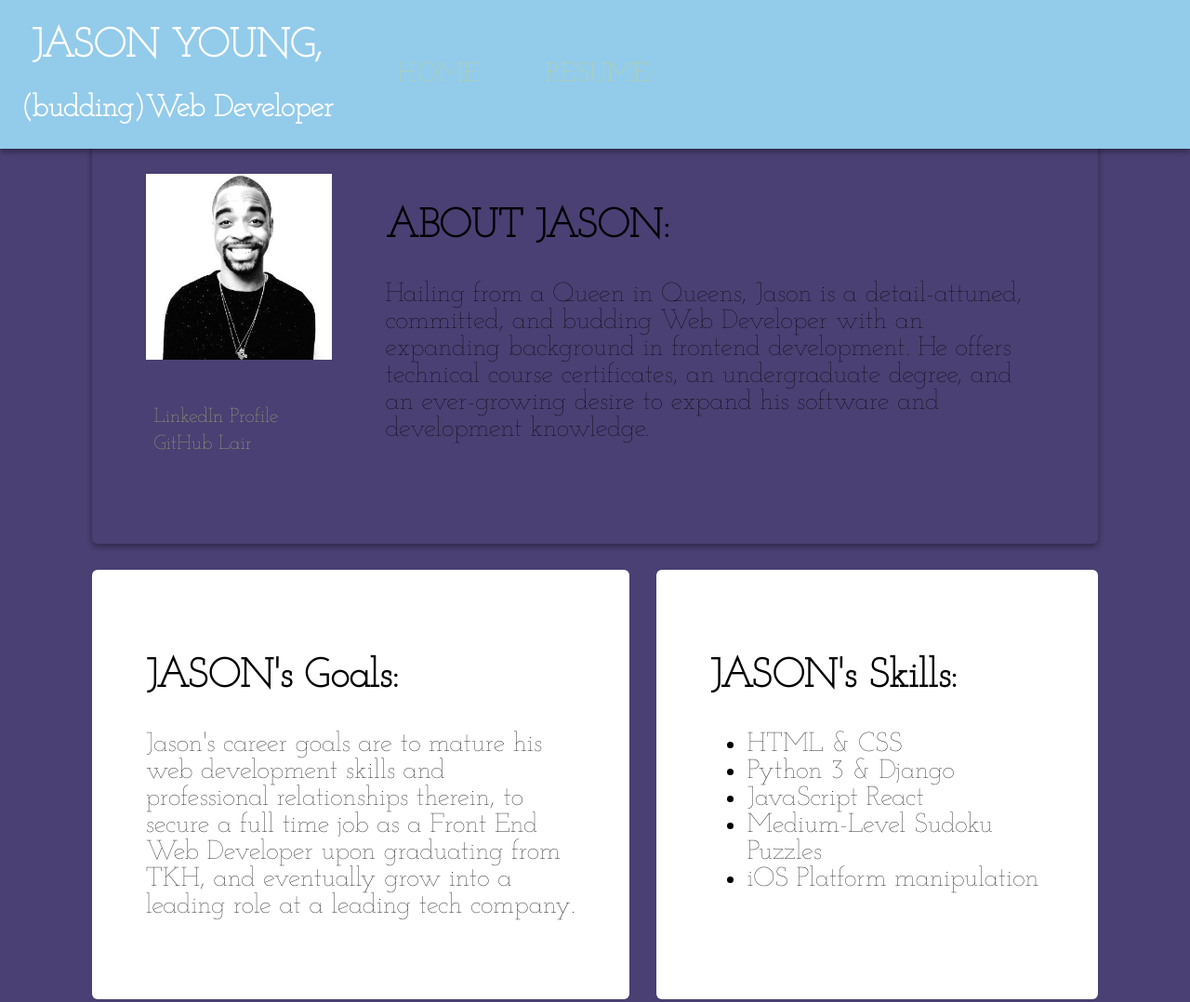
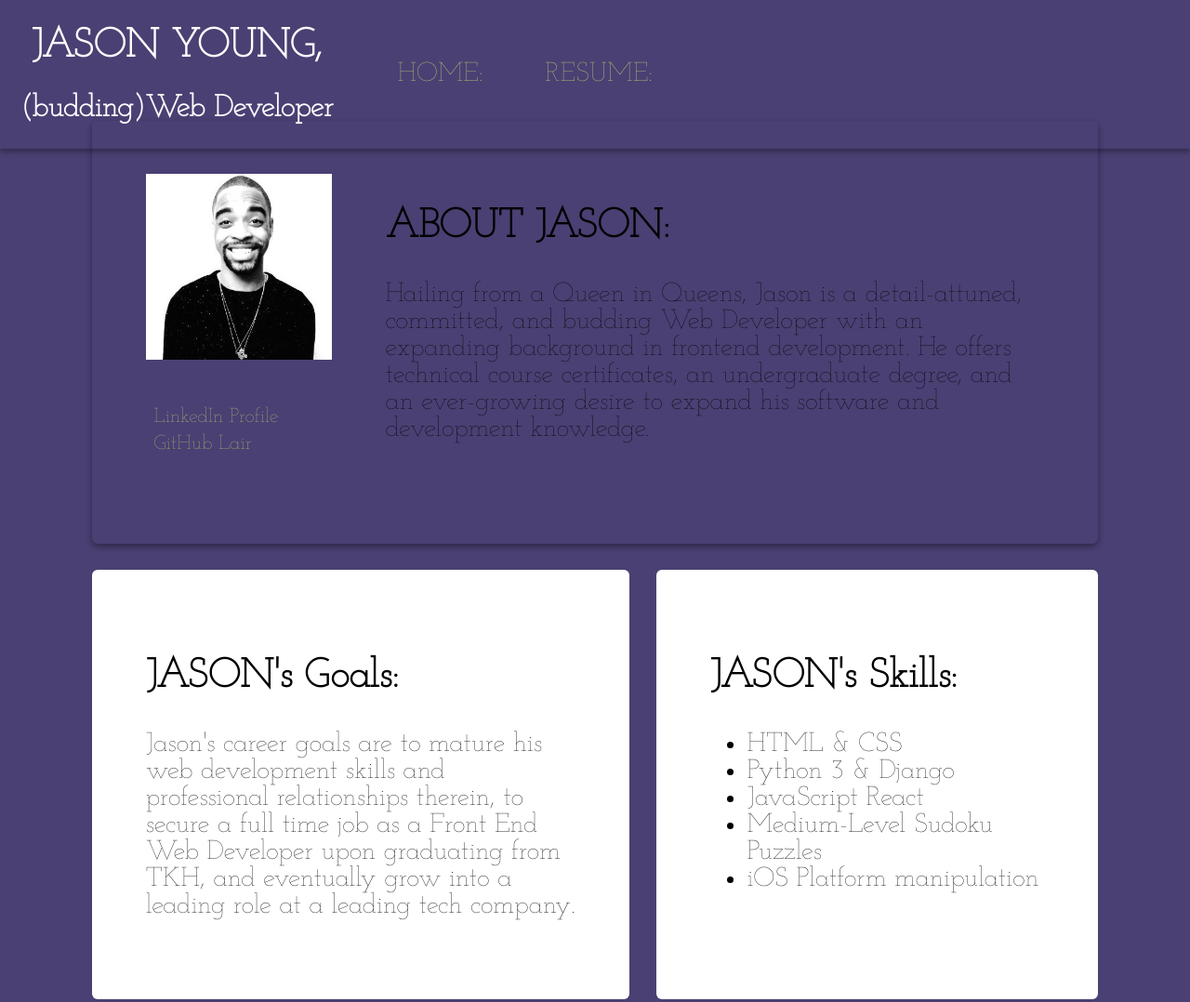
Before and after one commit to himslf/himslf.github.io, a plain HTML site: page index.html in a window 1280 px wide. Shown: the top 1078 px of the page at 93% size. Drawn offline with Linux system fonts and the light colour scheme.

Commit message:
color experimentation
via css file

```diff
--- a/style.css
+++ b/style.css
@@ -27,7 +27,8 @@ body{
 	flex-flow: wrap;
 	align-items: center;
 	list-style-type: none;
-	background-color: var(--fourthColor);
+	/* background-color: var(--fourthColor); */
+	background-image: linear-gradient(to right #c5b0ee, #244669);
 	position: fixed;
 	top: 0;
 	color: var(--thirdColor);
```
